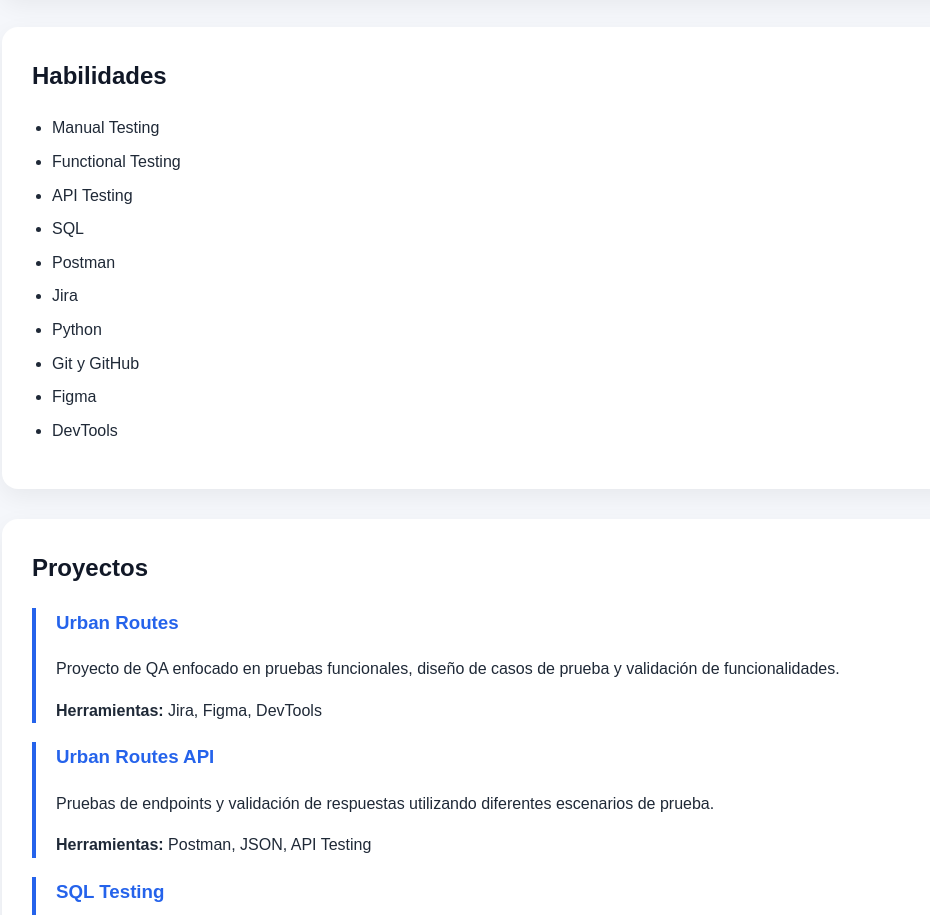
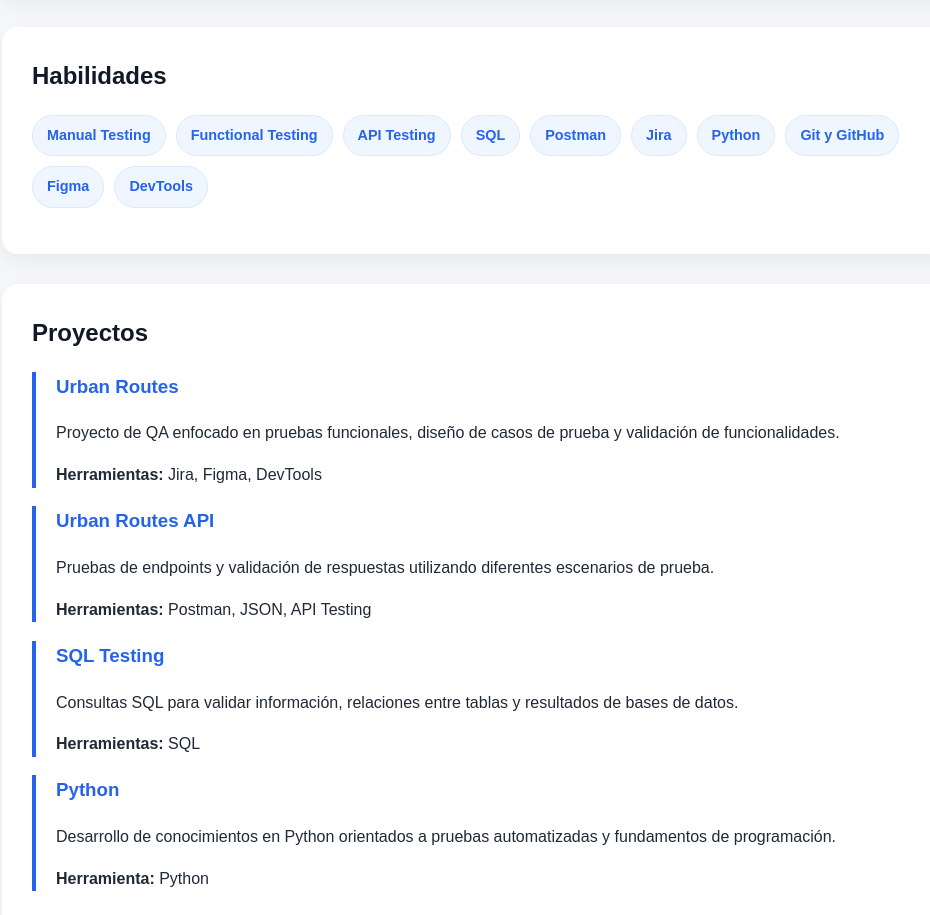
Before and after one commit to yizzitt/portfolio-qa, a plain HTML site: page index.html in a window 1280 px wide. Shown: the part 862-1777 px from the top of the page, without its empty margins (158-1088 px from the left). Drawn offline with Linux system fonts and the light colour scheme.

Commit message:
Update style.css

```diff
--- a/style.css
+++ b/style.css
@@ -68,13 +68,22 @@ h3 {
    ========================= */
 
 ul {
-    padding-left: 20px;
+    list-style: none;
+    padding: 0;
+    display: flex;
+    flex-wrap: wrap;
+    gap: 10px;
 }
 
 li {
-    margin-bottom: 8px;
+    background: #eff6ff;
+    color: #2563eb;
+    padding: 8px 14px;
+    border-radius: 999px;
+    font-size: 0.9rem;
+    font-weight: 600;
+    border: 1px solid #dbeafe;
 }
-
 /* =========================
    PROYECTOS
    ========================= */
```
